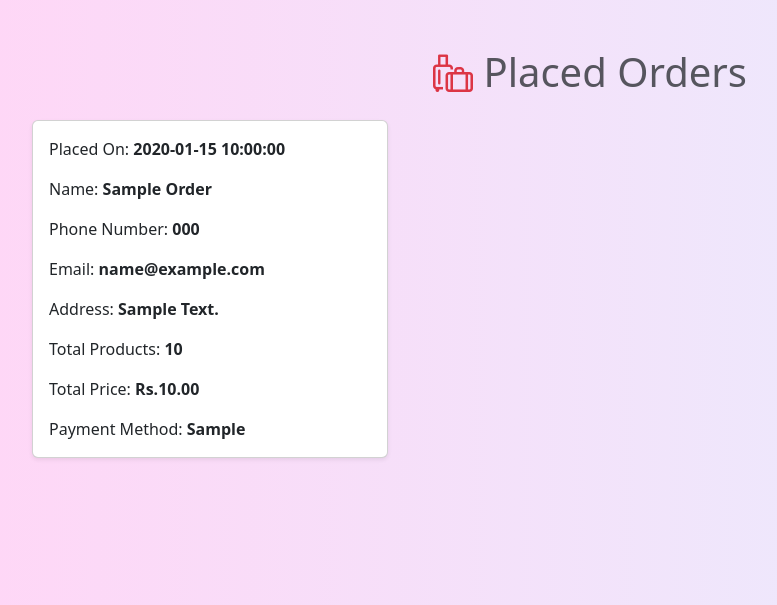
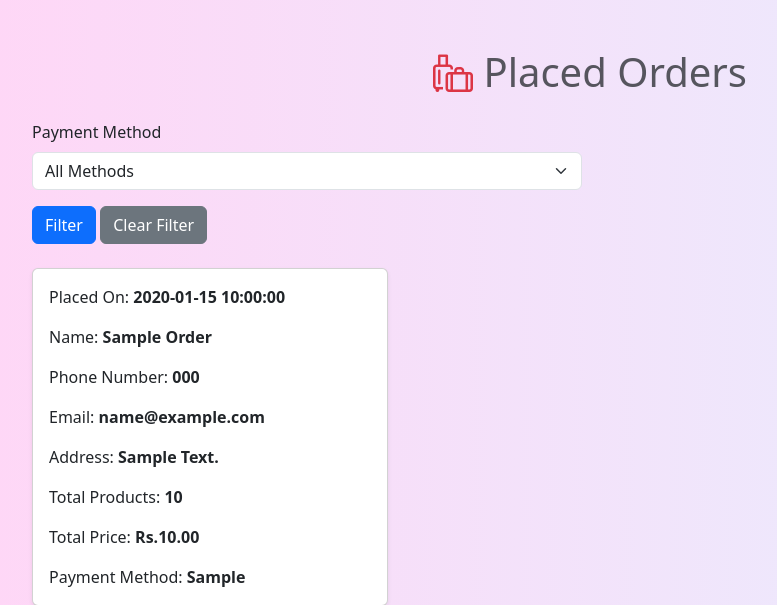
Before and after one commit to Nimesh-Kavinda/Sweety-Cake-House, a PHP site: page /admin/admin_orders.php in a window 1280 px wide. Shown: the part 122-727 px from the top of the page, without its empty margins (50-827 px from the left). Run offline with PHP 8.4, Linux system fonts and the light colour scheme; the visitor is signed in with stand-in values (Sample User, id 1); tables that the repository leaves empty or names only in its code hold one stand-in row (values such as "Sample post"); some libraries are stand-ins or nearby versions.

Commit message:
Add a Payment Method Filter Function to admin Oder page

```diff
--- a/admin/admin_orders.php
+++ b/admin/admin_orders.php
@@ -8,7 +8,8 @@ $admin_id = $_SESSION['admin_id'];
 
 if(!isset($admin_id)){
    header('location:login.php');
-};
+   exit;
+}
 
 ?>
 
@@ -20,23 +21,60 @@ if(!isset($admin_id)){
    <meta name="viewport" content="width=device-width, initial-scale=1.0">
    <title>Dashboard</title>
    <link rel="stylesheet" href="../css/admin_page.css">
-    <link href="https://cdn.jsdelivr.net/npm/bootstrap@5.3.3/dist/css/bootstrap.min.css" rel="stylesheet" integrity="sha384-QWTKZyjpPEjISv5WaRU9OFeRpok6YctnYmDr5pNlyT2bRjXh0JMhjY6hW+ALEwIH" crossorigin="anonymous">
-    <link rel="stylesheet" href="https://cdn.jsdelivr.net/npm/bootstrap-icons@1.11.3/font/bootstrap-icons.min.css">
-    <link rel="stylesheet" href="https://cdnjs.cloudflare.com/ajax/libs/font-awesome/5.15.4/css/all.min.css">
+   <link href="https://cdn.jsdelivr.net/npm/bootstrap@5.3.3/dist/css/bootstrap.min.css" rel="stylesheet" integrity="sha384-QWTKZyjpPEjISv5WaRU9OFeRpok6YctnYmDr5pNlyT2bRjXh0JMhjY6hW+ALEwIH" crossorigin="anonymous">
+   <link rel="stylesheet" href="https://cdn.jsdelivr.net/npm/bootstrap-icons@1.11.3/font/bootstrap-icons.min.css">
+   <link rel="stylesheet" href="https://cdnjs.cloudflare.com/ajax/libs/font-awesome/5.15.4/css/all.min.css">
 </head>
-<body class="d-flex flex-column min-vh-100"> <!-- Flex container for the body -->
+<body class="d-flex flex-column min-vh-100">
 
 <?php @include './includes/admin_nav.php'; ?>
 
-<!-- Main content section with flex-grow to push the footer down -->
 <section class="placed-orders container my-5 flex-grow-1">
    <h1 class="title text-center mb-4 text-muted"><i class="bi bi-luggage text-danger"></i> Placed Orders</h1>
+
+   <!-- Filter Form -->
+   <form method="GET" action="" class="row g-3 mb-4">
+      <div class="col-md-6">
+         <label for="method" class="form-label">Payment Method</label>
+         <select name="method" id="method" class="form-select">
+            <option value="">All Methods</option>
+            <option value="cash on delivery" <?php echo (isset($_GET['method']) && $_GET['method'] == 'cash on delivery') ? 'selected' : ''; ?>>Cash</option>
+            <option value="credit card" <?php echo (isset($_GET['method']) && $_GET['method'] == 'credit card') ? 'selected' : ''; ?>>Credit Card</option>
+            <option value="paypal" <?php echo (isset($_GET['method']) && $_GET['method'] == 'paypal') ? 'selected' : ''; ?>>Paypal</option>
+         </select>
+      </div>
+      <div class="col-12">
+         <button type="submit" class="btn btn-primary">Filter</button>
+         <a href="admin_orders.php" class="btn btn-secondary">Clear Filter</a>
+      </div>
+   </form>
 
    <div class="row g-4">
       <?php
 
-      $select_orders = mysqli_query($conn, "SELECT * FROM `orders`") or die('query failed');
-      if(mysqli_num_rows($select_orders) > 0){
+      // Initialize the base query
+      $query = "SELECT * FROM `orders`";
+
+      // Check if there are filters and build WHERE clause accordingly
+      $where_clauses = [];
+      if (!empty($_GET['method'])) {
+         $method = mysqli_real_escape_string($conn, strtolower($_GET['method'])); // Convert to lowercase for consistency
+         $where_clauses[] = "LOWER(`method`) = '$method'"; // Ensure case-insensitive comparison
+      }
+
+      // Combine the base query with any where clauses
+      if (count($where_clauses) > 0) {
+         $query .= " WHERE " . implode(" AND ", $where_clauses);
+      }
+
+      // Execute the query
+      $select_orders = mysqli_query($conn, $query) or die('Query failed: ' . mysqli_error($conn));
+
+      // Display debugging information if the query returns no results
+      if(mysqli_num_rows($select_orders) === 0){
+         echo '<p class="text-center text-danger">No orders match the selected filters!</p>';
+      } else {
+         // Display orders if found
          while($fetch_orders = mysqli_fetch_assoc($select_orders)){
       ?>
       <div class="col-md-6 col-lg-4">
@@ -55,8 +93,6 @@ if(!isset($admin_id)){
       </div>
       <?php
          }
-      }else{
-         echo '<p class="text-center text-danger">No orders placed yet!</p>';
       }
       ?>
    </div>
@@ -65,8 +101,7 @@ if(!isset($admin_id)){
 <?php @include './includes/admin_footer.php'; ?>
 
 <script src="https://cdnjs.cloudflare.com/ajax/libs/lazysizes/5.3.2/lazysizes.min.js" async></script>
-    <script src="https://cdn.jsdelivr.net/npm/bootstrap@5.3.3/dist/js/bootstrap.bundle.min.js" integrity="sha384-YvpcrYf0tY3lHB60NNkmXc5s9fDVZLESaAA55NDzOxhy9GkcIdslK1eN7N6jIeHz" crossorigin="anonymous"></script>
-
+<script src="https://cdn.jsdelivr.net/npm/bootstrap@5.3.3/dist/js/bootstrap.bundle.min.js" integrity="sha384-YvpcrYf0tY3lHB60NNkmXc5s9fDVZLESaAA55NDzOxhy9GkcIdslK1eN7N6jIeHz" crossorigin="anonymous"></script>
 
 </body>
 </html>
```
